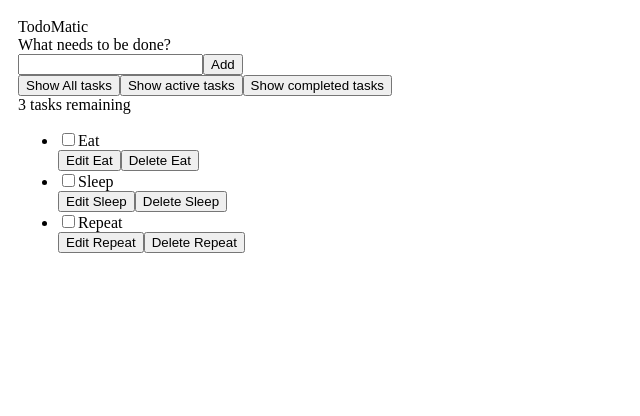
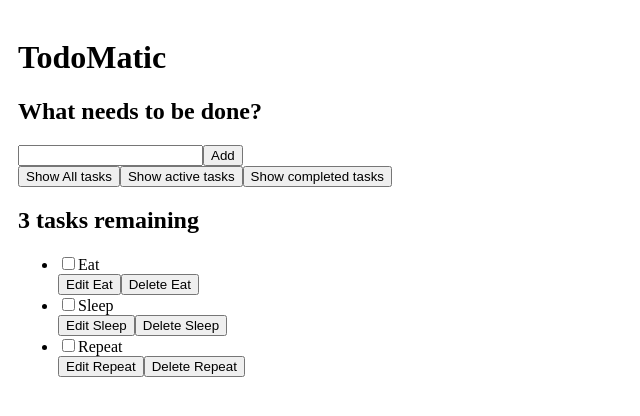
Before and after one commit to kangtayie/Mission-FE-Zero100, a React (Vite) app: page / in a window 1280 px wide. Shown: the top 416 px of the page, without its empty margins (0-640 px from the left). Built offline with nearby package versions, Linux system fonts and the light colour scheme.

Commit message:
app.jsx 수정

```diff
--- a/src/App.jsx
+++ b/src/App.jsx
@@ -13,8 +13,8 @@ function App() {
   return (
       <div style={{padding:"10px"}}>
         <div className="Header">
-          <Text as="h1" text="TodoMatic"/>
-          <Text as="h2" text="What needs to be done?"/>
+          <Text type="h1" text="TodoMatic"/>
+          <Text type="h2" text="What needs to be done?"/>
         </div>
 
         <div>
@@ -28,7 +28,7 @@ function App() {
           <Button text="Show completed tasks" />
         </div>
 
-        <Text as="h2" text="3 tasks remaining"></Text>
+        <Text type="h2" text="3 tasks remaining"></Text>
 
         <ul>
           {tasks.map((task)=>(
```
